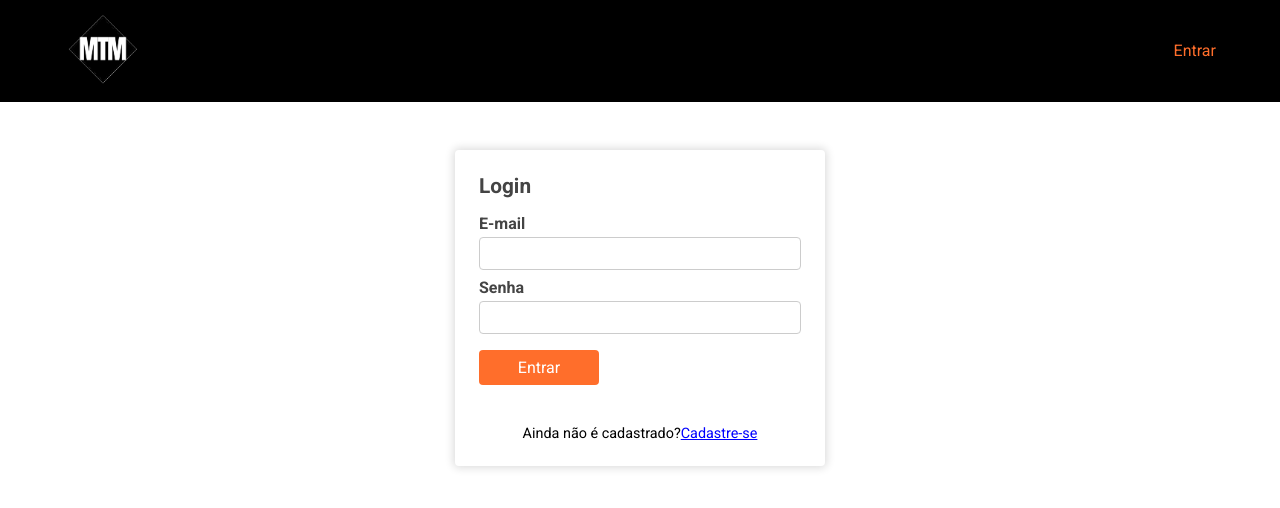
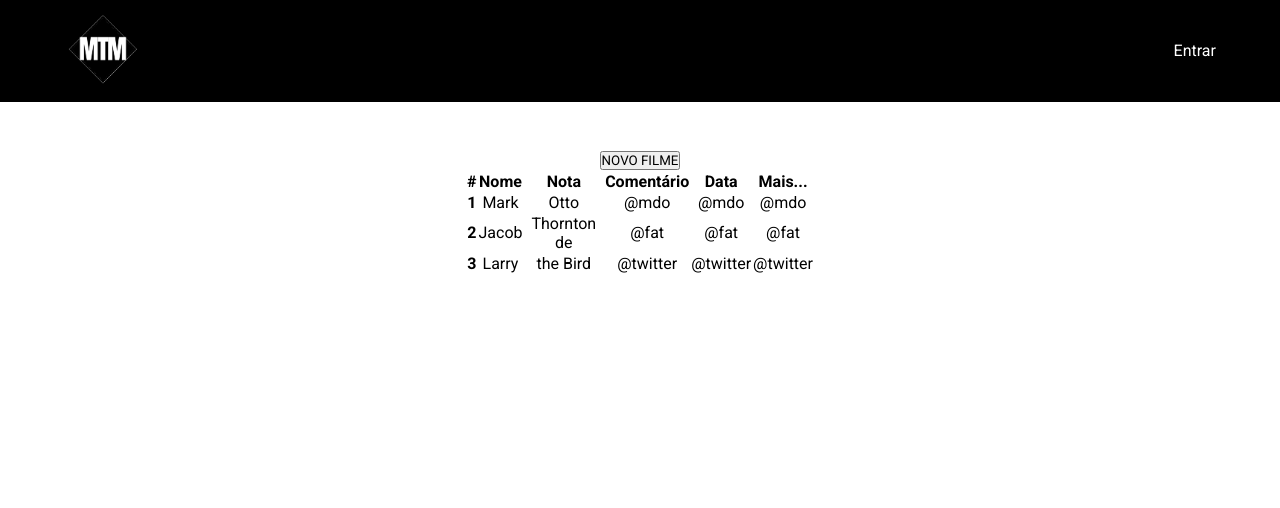
Before and after one commit to pablohpaiva22/controle-financeiro-web, a React (Vite) app: page /minhaconta in a window 1280 px wide. Before the commit this address led to /login. Shown: the top 508 px of the page. Built offline with nearby package versions, Linux system fonts and the light colour scheme.

Commit message:
refactor: change logic from myaccount to login

```diff
--- a/src/pages/login/Login.jsx
+++ b/src/pages/login/Login.jsx
@@ -1,20 +1,24 @@
 import React from "react";
 import styles from "./Login.module.scss";
-import useLogin from "../../hooks/useLogin";
+import useFetch from "../../hooks/useFetch";
 import { Link, useNavigate } from "react-router-dom";
 import Input from "../../components/general/Input";
+import { GlobalContext } from "../../context/GlobalContext";
 
 function Login() {
   const [email, setEmail] = React.useState("");
   const [password, setPassword] = React.useState("");
-  const { loginLoading, loginError, signIn } = useLogin();
+  const { data, loading, error, request } = useFetch();
+  const { data: loginData, loading: loginLoading, error: loginError , request: loginRequest } = useFetch();
+  const { setLogin } = React.useContext(GlobalContext);
   const navigate = useNavigate();
 
   React.useEffect(() => {
     const user = localStorage.getItem('user')
 
     if (user) {
-      navigate('/minhaconta')
+      const { id } = JSON.parse(user)
+      navigate(`/minhaconta/${id}`)
     }
 
   }, []);
@@ -30,8 +34,39 @@ function Login() {
       body: JSON.stringify({ email, password }),
     };
 
-    signIn("https://new-project-server.vercel.app/login", options);
+    request("https://new-project-server.vercel.app/login", options);
   }
+
+  React.useEffect(() => {
+    if (data && data.token) {
+      localStorage.setItem("token", data.token);
+
+      setLogin(true);
+
+      const url = "https://new-project-server.vercel.app/getuser";
+
+      const options = {
+        method: "GET",
+        headers: { authorization: "Bearer " + data.token },
+      };
+
+      loginRequest(url, options);
+    }
+  }, [data]);
+
+  React.useEffect(() => {
+    if (loginData) {
+      localStorage.setItem("user", JSON.stringify(loginData));
+      navigate(`/minhaconta/${loginData.id}`)
+    }
+
+    if (error) {
+      navigate("/login");
+      localStorage.clear();
+      setLogin(false);
+    }
+
+  }, [loginData, loginError]);
 
   return (
     <form onSubmit={handleSubmit} className={styles.form}>
@@ -52,7 +87,7 @@ function Login() {
         value={password}
       />
 
-      {loginLoading ? (
+      {loading || loginLoading ? (
         <button className={styles.loading} disabled>
           Carregando...
         </button>
@@ -60,7 +95,7 @@ function Login() {
         <button>Entrar</button>
       )}
 
-      {loginError && <p className={styles.error}>{loginError}</p>}
+      {error && <p className={styles.error}>{error}</p>}
 
       <p className={styles.footer}>
         Ainda não é cadastrado?
--- a/src/pages/myaccount/MyAccount.jsx
+++ b/src/pages/myaccount/MyAccount.jsx
@@ -1,47 +1,50 @@
 import React from "react";
 import styles from "./MyAccount.module.scss";
-import useFetch from "../../hooks/useFetch";
-import { useNavigate } from "react-router-dom";
-import { GlobalContext } from "../../context/GlobalContext";
 
 function MyAccount() {
-  const { request, data, error, loading } = useFetch();
-  const { setLogin } = React.useContext(GlobalContext);
-  const navigate = useNavigate();
-
-  React.useEffect(() => {
-    if (data) {
-      localStorage.setItem("user", JSON.stringify(data));
-    }
-
-    if (error) {
-      navigate("/login");
-      localStorage.clear();
-      setLogin(false);
-    }
-  }, [data, error]);
-
-  React.useEffect(() => {
-    const token = localStorage.getItem("token");
-
-    if (token) {
-      const url = "https://new-project-server.vercel.app/getuser";
-
-      const options = {
-        method: "GET",
-        headers: { authorization: "Bearer " + token },
-      };
-
-      request(url, options);
-    } else {
-      navigate("/login");
-    }
-  }, []);
 
   return (
     <div className={styles.container}>
-      {data && <img src="src/assets/logo-black.png" alt="" />}
-      {loading && <div className={styles.loading}></div>}
+      <button className={`${styles.newItemButton} btn btn-warning`}>NOVO FILME</button>
+
+      <table className="table">
+        <thead className="thead-light">
+          <tr>
+            <th scope="col">#</th>
+            <th scope="col">Nome</th>
+            <th scope="col">Nota</th>
+            <th scope="col">Comentário</th>
+            <th scope="col">Data</th>
+            <th scope="col">Mais...</th>
+          </tr>
+        </thead>
+        <tbody>
+          <tr>
+            <th scope="row">1</th>
+            <td>Mark</td>
+            <td>Otto</td>
+            <td>@mdo</td>
+            <td>@mdo</td>
+            <td>@mdo</td>
+          </tr>
+          <tr>
+            <th scope="row">2</th>
+            <td>Jacob</td>
+            <td>Thornton de</td>
+            <td>@fat</td>
+            <td>@fat</td>
+            <td>@fat</td>
+          </tr>
+          <tr>
+            <th scope="row">3</th>
+            <td>Larry</td>
+            <td>the Bird</td>
+            <td>@twitter</td>
+            <td>@twitter</td>
+            <td>@twitter</td>
+          </tr>
+        </tbody>
+      </table>
     </div>
   );
 }
```
